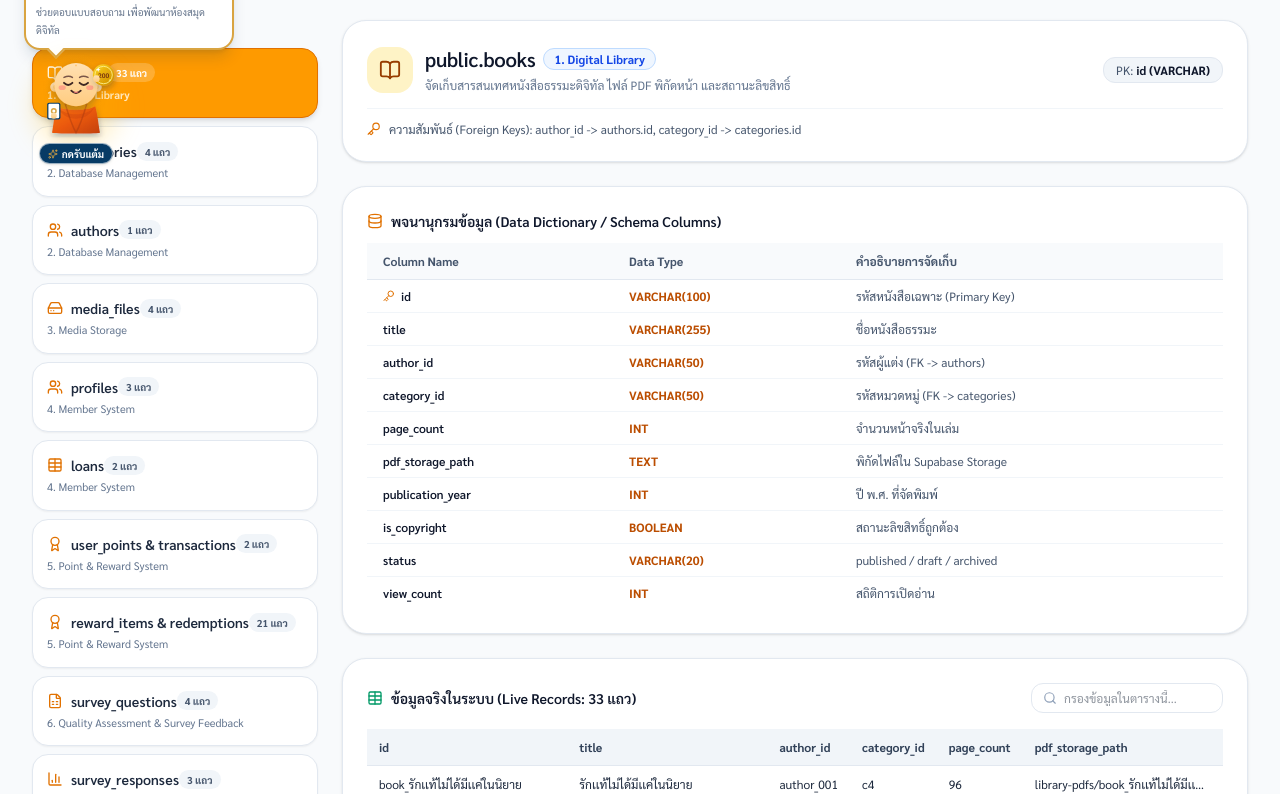
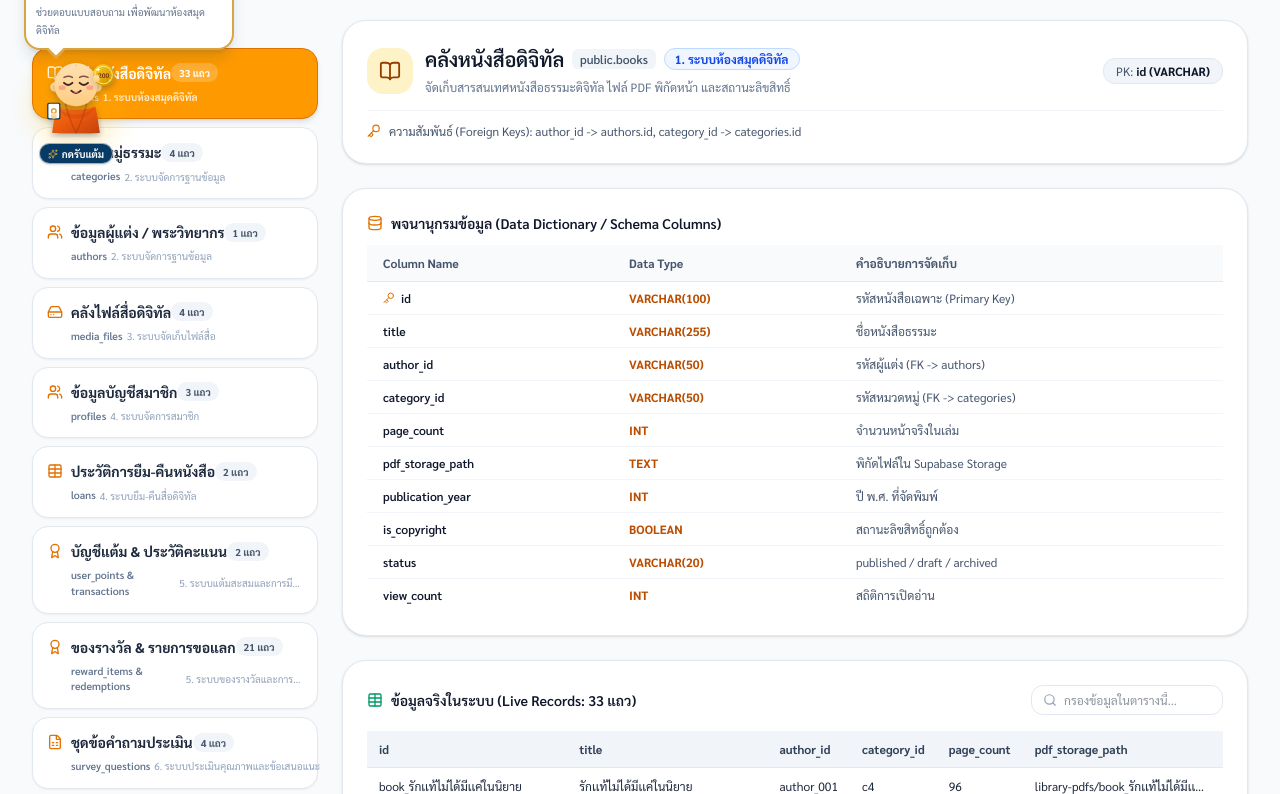
Before and after one commit to asaneebas4567-dot/thanavuddho-digital-library, a Next.js app: page /admin/database in a window 1280 px wide. Shown: the part 546-1340 px from the top of the page. Built offline with nearby package versions, Linux system fonts and the light colour scheme.

Commit message:
feat(admin): display Thai names and Thai system labels for all 11 database tables in database admin

```diff
--- a/src/app/admin/database/page.tsx
+++ b/src/app/admin/database/page.tsx
@@ -35,7 +35,9 @@ import persistentPointsHistory from '@/data/persistentPointsHistory.json';
 
 interface TableDefinition {
   name: string;
+  nameTh: string;
   system: string;
+  systemTh: string;
   systemColor: string;
   icon: any;
   description: string;
@@ -86,7 +88,9 @@ export default function AdminDatabasePage() {
   const tables: Record<string, TableDefinition> = {
     books: {
       name: 'books',
+      nameTh: 'คลังหนังสือดิจิทัล',
       system: '1. Digital Library',
+      systemTh: '1. ระบบห้องสมุดดิจิทัล',
       systemColor: 'bg-blue-50 text-blue-700 border-blue-200',
       icon: BookOpen,
       description: 'จัดเก็บสารสนเทศหนังสือธรรมะดิจิทัล ไฟล์ PDF พิกัดหน้า และสถานะลิขสิทธิ์',
@@ -119,7 +123,9 @@ export default function AdminDatabasePage() {
     },
     categories: {
       name: 'categories',
+      nameTh: 'หมวดหมู่ธรรมะ',
       system: '2. Database Management',
+      systemTh: '2. ระบบจัดการฐานข้อมูล',
       systemColor: 'bg-emerald-50 text-emerald-700 border-emerald-200',
       icon: Layers,
       description: 'โครงสร้างหมวดหมู่วิชาการธรรมะเพื่อการสืบค้นและจัดหมวดหมู่สารสนเทศ',
@@ -141,7 +147,9 @@ export default function AdminDatabasePage() {
     },
     authors: {
       name: 'authors',
+      nameTh: 'ข้อมูลผู้แต่ง / พระวิทยากร',
       system: '2. Database Management',
+      systemTh: '2. ระบบจัดการฐานข้อมูล',
       systemColor: 'bg-emerald-50 text-emerald-700 border-emerald-200',
       icon: Users,
       description: 'ข้อมูลเจ้าของผลงาน องค์ความรู้ และคณะพระวิทยากรผู้ทรงคุณวุฒิ',
@@ -166,7 +174,9 @@ export default function AdminDatabasePage() {
     },
     media_files: {
       name: 'media_files',
+      nameTh: 'คลังไฟล์สื่อดิจิทัล',
       system: '3. Media Storage',
+      systemTh: '3. ระบบจัดเก็บไฟล์สื่อ',
       systemColor: 'bg-purple-50 text-purple-700 border-purple-200',
       icon: HardDrive,
       description: 'ตาราง Mapping จัดเก็บไฟล์ใน Supabase Storage Bucket เชื่อมโยงกับฐานข้อมูล',
@@ -190,7 +200,9 @@ export default function AdminDatabasePage() {
     },
     profiles: {
       name: 'profiles',
+      nameTh: 'ข้อมูลบัญชีสมาชิก',
       system: '4. Member System',
+      systemTh: '4. ระบบจัดการสมาชิก',
       systemColor: 'bg-amber-50 text-amber-700 border-amber-200',
       icon: Users,
       description: 'ข้อมูลบัญชีสมาชิก เชื่อมต่อ Supabase Auth / Google OAuth และรหัสประจำตัว 69xxx',
@@ -208,7 +220,9 @@ export default function AdminDatabasePage() {
     },
     loans: {
       name: 'loans',
+      nameTh: 'ประวัติการยืม-คืนหนังสือ',
       system: '4. Member System',
+      systemTh: '4. ระบบยืม-คืนสื่อดิจิทัล',
       systemColor: 'bg-amber-50 text-amber-700 border-amber-200',
       icon: Table,
       description: 'ระบบสารสนเทศยืม-คืนสื่อดิจิทัล สมาชิกยืมได้สูงสุด 3 รายการ นาน 14 วัน',
@@ -227,7 +241,9 @@ export default function AdminDatabasePage() {
     },
     user_points: {
       name: 'user_points & transactions',
+      nameTh: 'บัญชีแต้ม & ประวัติคะแนน',
       system: '5. Point & Reward System',
+      systemTh: '5. ระบบแต้มสะสมและการมีส่วนร่วม',
       systemColor: 'bg-rose-50 text-rose-700 border-rose-200',
       icon: Award,
       description: 'บัญชีแต้มการเรียนรู้ และประวัติการทำกิจกรรม (จำกัดเพดาน 100 P/วัน ป้องกันปั๊มแต้ม)',
@@ -249,7 +265,9 @@ export default function AdminDatabasePage() {
     },
     rewards: {
       name: 'reward_items & redemptions',
+      nameTh: 'ของรางวัล & รายการขอแลก',
       system: '5. Point & Reward System',
+      systemTh: '5. ระบบของรางวัลและการแลกของ',
       systemColor: 'bg-rose-50 text-rose-700 border-rose-200',
       icon: Award,
       description: 'แคตตาล็อกของรางวัลธรรมบรรณาการ และบันทึกคำสั่งขอแลกรางวัลพร้อมที่อยู่จัดส่ง',
@@ -274,7 +292,9 @@ export default function AdminDatabasePage() {
     },
     survey_questions: {
       name: 'survey_questions',
+      nameTh: 'ชุดข้อคำถามประเมิน',
       system: '6. Quality Assessment & Survey Feedback',
+      systemTh: '6. ระบบประเมินคุณภาพและข้อเสนอแนะ',
       systemColor: 'bg-teal-50 text-teal-700 border-teal-200',
       icon: FileSpreadsheet,
       description: 'ชุดข้อคำถามประเมินคุณภาพเว็บไซต์และสื่อดิจิทัล เชื่อมโยง Google Forms',
@@ -297,7 +317,9 @@ export default function AdminDatabasePage() {
     },
     survey_responses: {
       name: 'survey_responses',
+      nameTh: 'ผลการส่งแบบประเมินรายบุคคล',
       system: '6. Quality Assessment & Survey Feedback',
+      systemTh: '6. ระบบประเมินคุณภาพและข้อเสนอแนะ',
       systemColor: 'bg-teal-50 text-teal-700 border-teal-200',
       icon: BarChart3,
       description: 'ผลการส่งแบบประเมินรายบุคคล ตรวจสอบความซ้ำ และบันทึกคะแนน 200 แต้ม',
@@ -321,7 +343,9 @@ export default function AdminDatabasePage() {
     },
     survey_answers: {
       name: 'survey_answers',
+      nameTh: 'คำตอบรายข้อ & ข้อเสนอแนะ',
       system: '6. Quality Assessment & Survey Feedback',
+      systemTh: '6. ระบบประเมินคุณภาพและข้อเสนอแนะ',
       systemColor: 'bg-teal-50 text-teal-700 border-teal-200',
       icon: Table,
       description: 'คำตอบรายข้อ เชื่อมโยง response_id และ question_id พร้อมคะแนน Likert Scale 1-5',
@@ -470,7 +494,7 @@ export default function AdminDatabasePage() {
                   <button
                     key={key}
                     onClick={() => setActiveTable(key)}
-                    className={`w-full text-left p-3.5 rounded-2xl border transition-all cursor-pointer flex flex-col gap-1 ${
+                    className={`w-full text-left p-3.5 rounded-2xl border transition-all cursor-pointer flex flex-col gap-1.5 ${
                       isSelected
                         ? 'bg-amber-500 text-white border-amber-600 shadow-md font-bold'
                         : 'bg-white hover:bg-slate-50 text-slate-800 border-slate-200 shadow-xs'
@@ -479,7 +503,7 @@ export default function AdminDatabasePage() {
                     <div className="flex items-center justify-between">
                       <div className="flex items-center gap-2">
                         <Icon size={16} className={isSelected ? 'text-white' : 'text-amber-600'} />
-                        <span className="font-mono text-sm font-black">{t.name}</span>
+                        <span className="text-sm font-bold tracking-tight">{t.nameTh}</span>
                       </div>
                       <span className={`text-[10px] px-2 py-0.5 rounded-full font-bold ${
                         isSelected ? 'bg-white/20 text-white' : 'bg-slate-100 text-slate-600'
@@ -487,9 +511,14 @@ export default function AdminDatabasePage() {
                         {t.sampleData.length} แถว
                       </span>
                     </div>
-                    <span className={`text-[11px] truncate ${isSelected ? 'text-white/80' : 'text-slate-500'}`}>
-                      {t.system}
-                    </span>
+                    <div className="flex items-center justify-between text-[11px] gap-1 pl-6">
+                      <span className={`font-mono text-[10.5px] font-semibold ${isSelected ? 'text-white/90' : 'text-slate-500'}`}>
+                        {t.name}
+                      </span>
+                      <span className={`text-[10px] truncate ${isSelected ? 'text-white/80' : 'text-slate-400'}`}>
+                        {t.systemTh}
+                      </span>
+                    </div>
                   </button>
                 );
               })}
@@ -506,15 +535,18 @@ export default function AdminDatabasePage() {
                       <currentTable.icon size={22} />
                     </div>
                     <div>
-                      <div className="flex items-center gap-2">
-                        <h2 className="text-xl font-mono font-black text-slate-900">
+                      <div className="flex flex-wrap items-center gap-2">
+                        <h2 className="text-xl font-bold text-slate-900">
+                          {currentTable.nameTh}
+                        </h2>
+                        <span className="font-mono text-xs px-2 py-0.5 bg-slate-100 text-slate-600 rounded-md font-semibold">
                           public.{currentTable.name}
-                        </h2>
+                        </span>
                         <span className={`text-xs font-bold px-2.5 py-0.5 rounded-full border ${currentTable.systemColor}`}>
-                          {currentTable.system}
+                          {currentTable.systemTh}
                         </span>
                       </div>
-                      <p className="text-xs text-slate-500 mt-0.5">
+                      <p className="text-xs text-slate-500 mt-1">
                         {currentTable.description}
                       </p>
                     </div>
```
